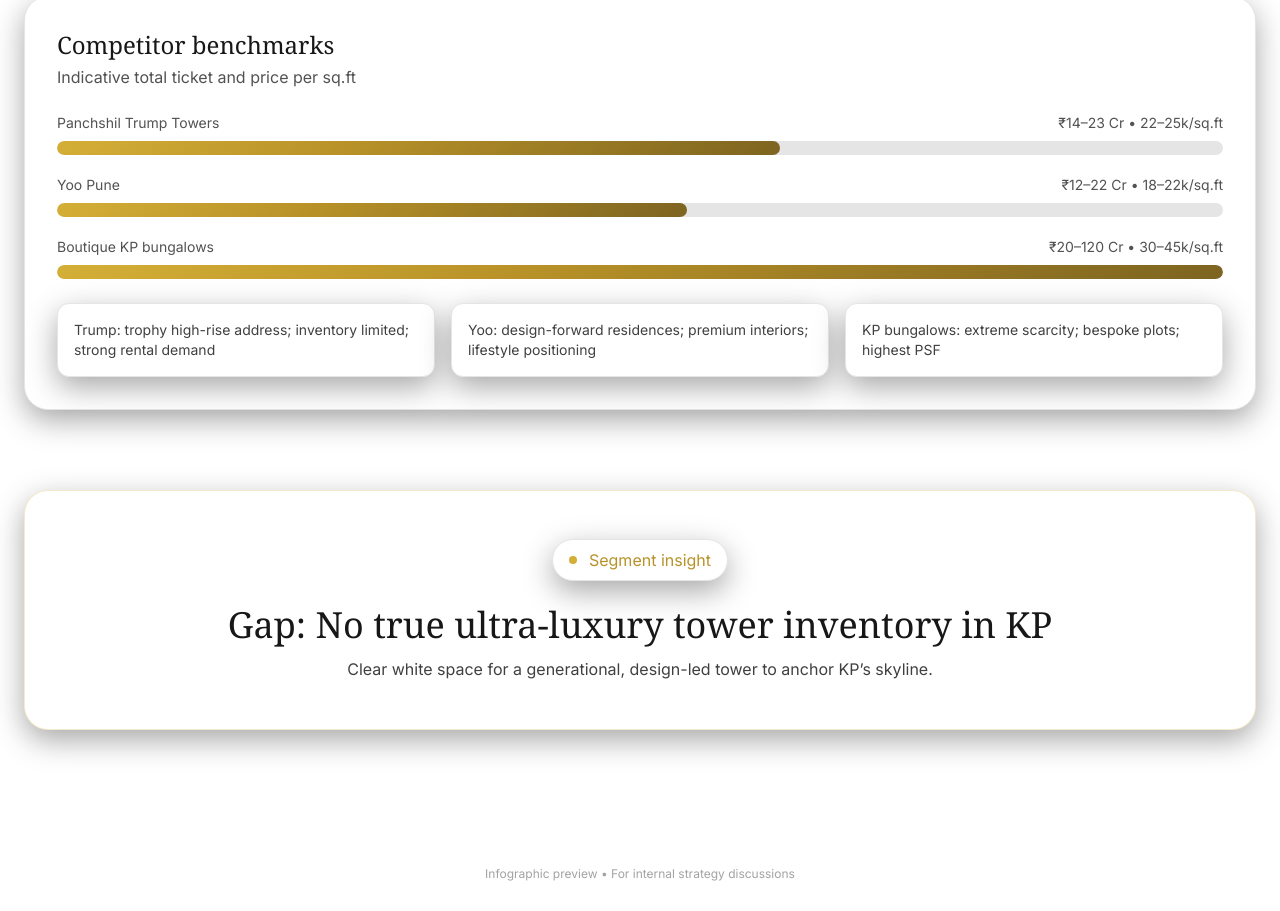
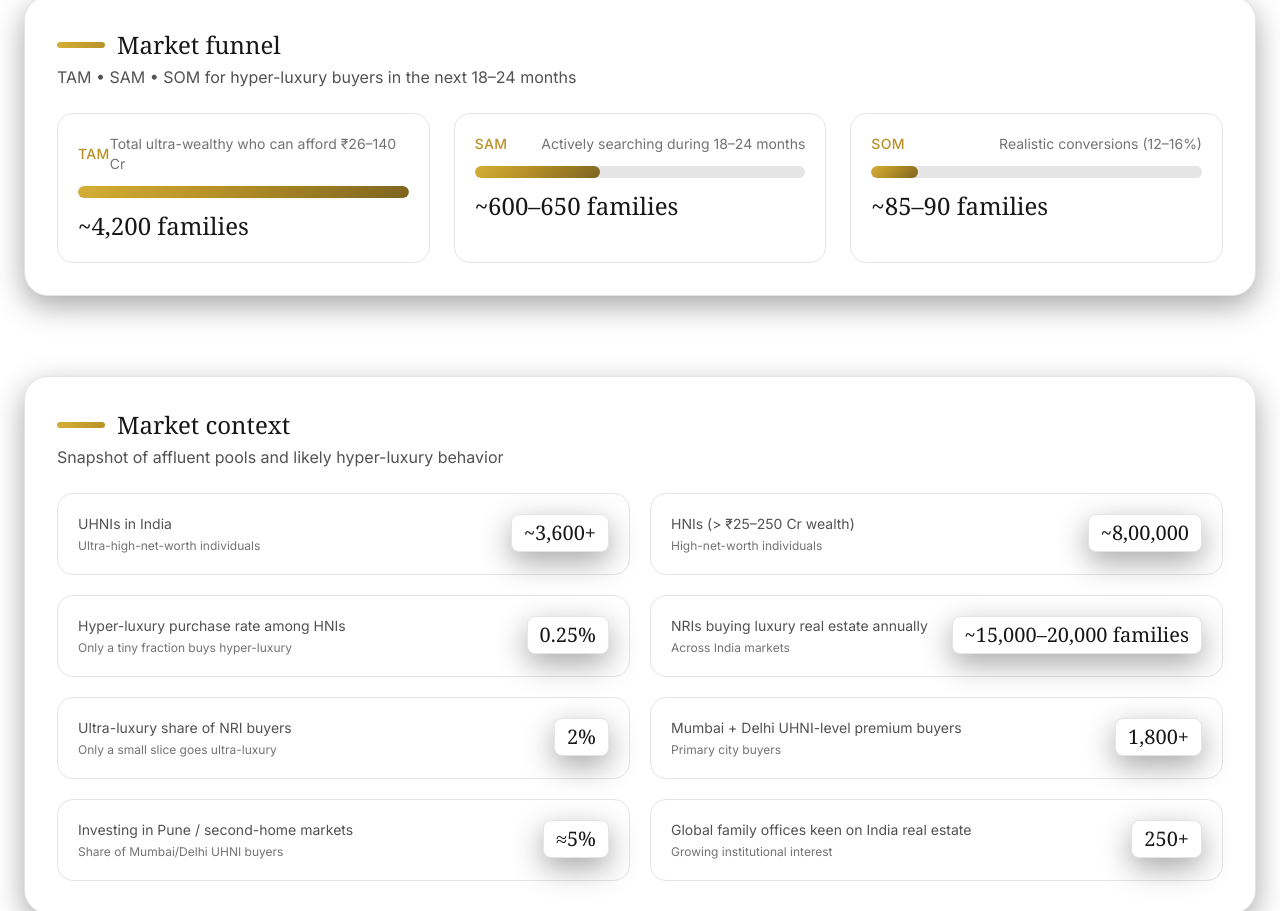
Before and after one commit to django-nerd/frontend-repo_1thj5u7g_agydwl, a React (Vite) app: page / in a window 1280 px wide. Shown: the part 813-1724 px from the top of the page. Built offline with nearby package versions, Linux system fonts and the light colour scheme; a web font is replaced by a local one.

Commit message:
Update project prj_1thj5u7g - 2025-11-21T20:38:56.429Z

```diff
--- a/src/App.jsx
+++ b/src/App.jsx
@@ -74,6 +74,98 @@
           ))}
         </section>
 
+        {/* Market Funnel: TAM • SAM • SOM */}
+        <section className="rounded-3xl bg-white border border-neutral-200 p-6 sm:p-8 soft-shadow">
+          <div className="flex items-center gap-3">
+            <div className="h-1.5 w-12 gold-gradient rounded-full" />
+            <h2 className="heading-serif text-2xl text-neutral-900">Market funnel</h2>
+          </div>
+          <p className="mt-1 text-neutral-600">TAM • SAM • SOM for hyper-luxury buyers in the next 18–24 months</p>
+
+          <div className="mt-6 grid md:grid-cols-3 gap-6">
+            {[{
+              label: 'TAM',
+              expl: 'Total ultra-wealthy who can afford ₹26–140 Cr',
+              value: '~4,200 families',
+              width: 100
+            }, {
+              label: 'SAM',
+              expl: 'Actively searching during 18–24 months',
+              value: '~600–650 families',
+              width: 38
+            }, {
+              label: 'SOM',
+              expl: 'Realistic conversions (12–16%)',
+              value: '~85–90 families',
+              width: 14
+            }].map((x, i) => (
+              <motion.div key={x.label} initial={{ opacity: 0, y: 10 }} whileInView={{ opacity: 1, y: 0 }} viewport={{ once: true }} transition={{ duration: 0.6, delay: i * 0.05 }} className="rounded-2xl border border-neutral-200 p-5">
+                <div className="flex items-center justify-between">
+                  <div className="text-sm tracking-wide font-medium text-[#b89228]">{x.label}</div>
+                  <div className="text-sm text-neutral-500">{x.expl}</div>
+                </div>
+                <div className="mt-3 h-3 rounded-full bg-neutral-200 overflow-hidden">
+                  <motion.div initial={{ width: 0 }} whileInView={{ width: `${x.width}%` }} viewport={{ once: true }} transition={{ duration: 0.8, ease: 'easeOut' }} className="h-full gold-gradient-soft rounded-full" />
+                </div>
+                <div className="mt-3 heading-serif text-2xl text-neutral-900">{x.value}</div>
+              </motion.div>
+            ))}
+          </div>
+        </section>
+
+        {/* Market Context KPIs */}
+        <section className="rounded-3xl bg-white border border-neutral-200 p-6 sm:p-8 soft-shadow">
+          <div className="flex items-center gap-3">
+            <div className="h-1.5 w-12 gold-gradient rounded-full" />
+            <h2 className="heading-serif text-2xl text-neutral-900">Market context</h2>
+          </div>
+          <p className="mt-1 text-neutral-600">Snapshot of affluent pools and likely hyper-luxury behavior</p>
+
+          <div className="mt-6 grid md:grid-cols-2 gap-5">
+            {[{
+              name: 'UHNIs in India',
+              value: '~3,600+',
+              note: 'Ultra-high-net-worth individuals'
+            }, {
+              name: 'HNIs (> ₹25–250 Cr wealth)',
+              value: '~8,00,000',
+              note: 'High-net-worth individuals'
+            }, {
+              name: 'Hyper-luxury purchase rate among HNIs',
+              value: '0.25%',
+              note: 'Only a tiny fraction buys hyper-luxury'
+            }, {
+              name: 'NRIs buying luxury real estate annually',
+              value: '~15,000–20,000 families',
+              note: 'Across India markets'
+            }, {
+              name: 'Ultra-luxury share of NRI buyers',
+              value: '2%',
+              note: 'Only a small slice goes ultra-luxury'
+            }, {
+              name: 'Mumbai + Delhi UHNI-level premium buyers',
+              value: '1,800+',
+              note: 'Primary city buyers'
+            }, {
+              name: 'Investing in Pune / second-home markets',
+              value: '≈5%',
+              note: 'Share of Mumbai/Delhi UHNI buyers'
+            }, {
+              name: 'Global family offices keen on India real estate',
+              value: '250+',
+              note: 'Growing institutional interest'
+            }].map((kpi, i) => (
+              <motion.div key={kpi.name} initial={{ opacity: 0, y: 8 }} whileInView={{ opacity: 1, y: 0 }} viewport={{ once: true }} transition={{ duration: 0.55, delay: i * 0.04 }} className="flex items-start justify-between gap-4 rounded-2xl border border-neutral-200 p-5">
+                <div className="flex-1">
+                  <div className="text-sm text-neutral-600">{kpi.name}</div>
+                  <div className="mt-1 text-xs text-neutral-500">{kpi.note}</div>
+                </div>
+                <div className="shrink-0 heading-serif text-xl text-neutral-900 px-3 py-1 rounded-lg bg-white border border-neutral-200 soft-shadow">{kpi.value}</div>
+              </motion.div>
+            ))}
+          </div>
+        </section>
+
         {/* Competitor Benchmarks */}
         <section className="rounded-3xl bg-white border border-neutral-200 p-6 sm:p-8 soft-shadow">
           <h2 className="heading-serif text-2xl text-neutral-900">Competitor benchmarks</h2>
```
Also changed, not shown: 1 other file (tests, documents, lock files or other folders).
